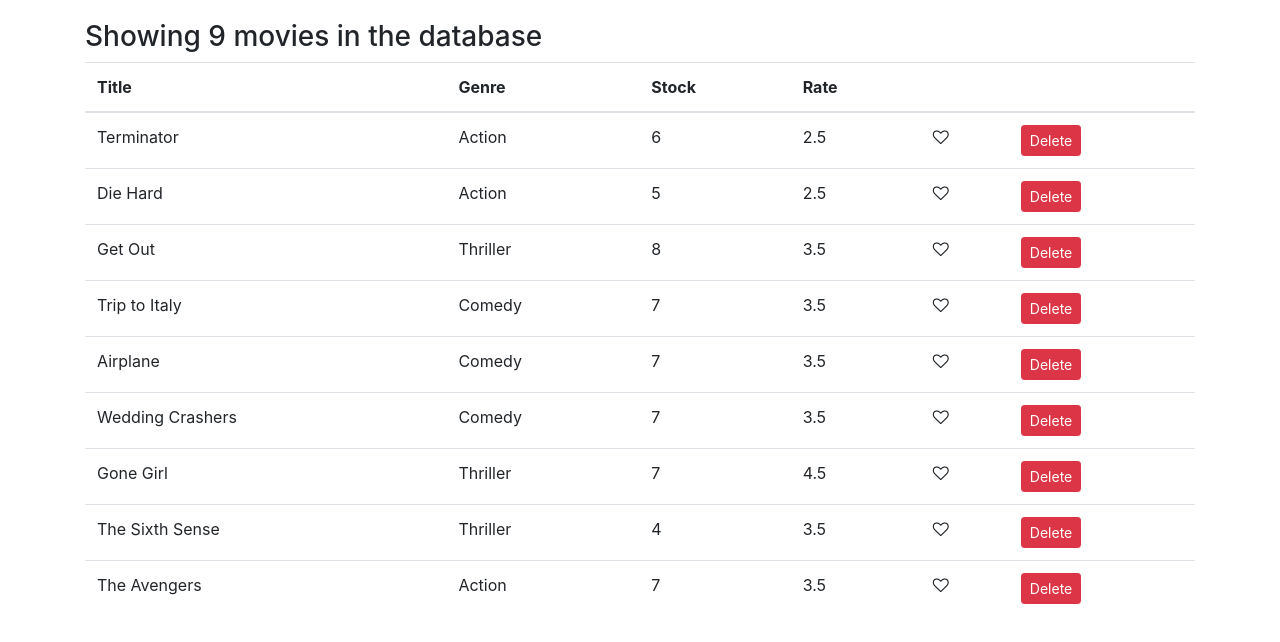
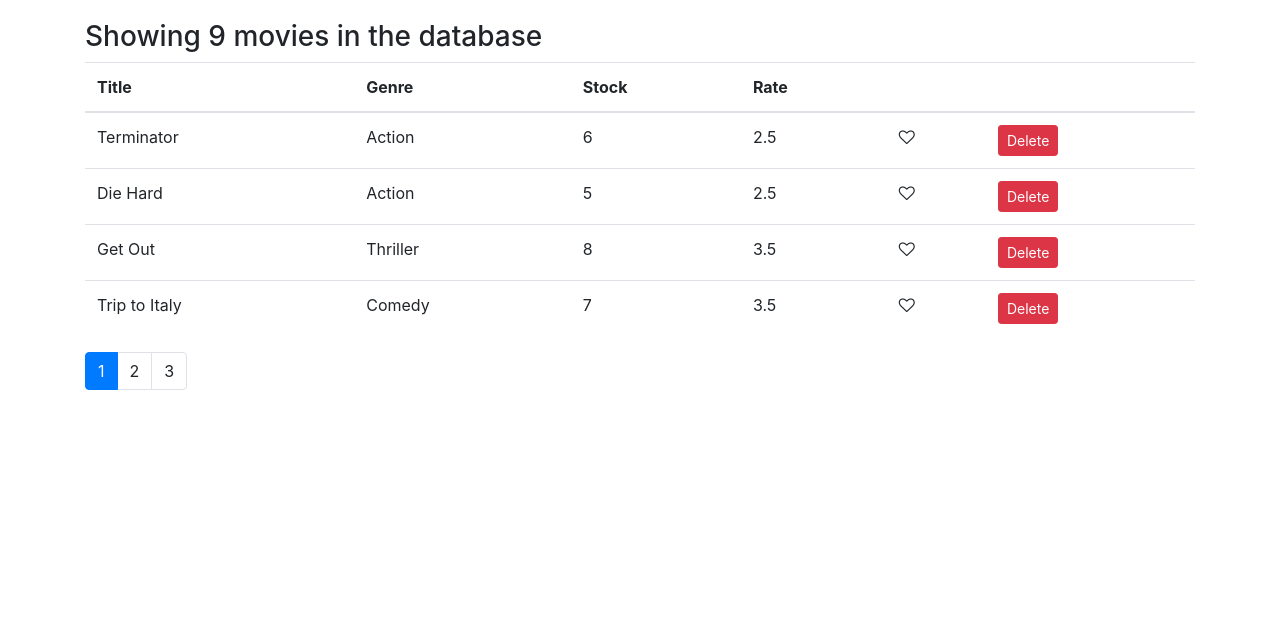
Before and after one commit to louisgurung/MovieList, a React (Create React App) app: page / in a window 1280 px wide. Shown: the top 642 px of the page. Built offline with nearby package versions, Linux system fonts and the light colour scheme.

Commit message:
implemented pagination

```diff
--- a/package.json
+++ b/package.json
@@ -9,6 +9,8 @@
     "@testing-library/user-event": "^7.2.1",
     "bootstrap": "^4.1.1",
     "font-awesome": "^4.7.0",
+    "lodash": "^4.17.10",
+    "prop-types": "^15.6.2",
     "react": "^16.12.0",
     "react-dom": "^16.12.0",
     "react-scripts": "3.3.0"
--- /dev/null
+++ b/src/Components/common/pagination.jsx
@@ -0,0 +1,35 @@
+import React, { Component } from "react";
+import _ from "lodash";
+import PropTypes from "prop-types";
+
+const Pagination = props => {
+  const { itemsCount, pageSize, onPageChange, currentPage } = props;
+
+  const pagesCount = Math.ceil(itemsCount / pageSize);
+  if (pagesCount === 1) return null;
+  const pages = _.range(1, pagesCount + 1);
+  return (
+    <nav>
+      <ul className="pagination">
+        {pages.map(page => (
+          <li
+            key={page}
+            className={page === currentPage ? "page-item active" : "page-item"}
+          >
+            <a onClick={() => props.onPageChange(page)} className="page-link">
+              {page}
+            </a>
+          </li>
+        ))}
+      </ul>
+    </nav>
+  );
+};
+
+Pagination.propTypes = {
+  itemsCount: PropTypes.number.isRequired,
+  pageSize: PropTypes.number.isRequired,
+  onPageChange: PropTypes.func.isRequired,
+  currentPage: PropTypes.number.isRequired
+};
+export default Pagination;
--- a/src/Components/movies.jsx
+++ b/src/Components/movies.jsx
@@ -1,9 +1,13 @@
 import React, { Component } from "react";
 import { getMovies } from "../services/fakeMovieService";
 import Like from "./common/like";
+import Pagination from "./common/pagination";
+import { paginate } from "../utils/paginate";
 class Movies extends Component {
   state = {
-    movies: getMovies()
+    movies: getMovies(),
+    currentPage: 1,
+    pageSize: 4
   };
 
   handleDelete = movie => {
@@ -18,12 +22,20 @@
     movies[index].liked = !movies[index].liked;
     this.setState({ movies });
   };
+  handlePageChange = page => {
+    this.setState({ currentPage: page });
+  };
   render() {
+    const { length: count } = this.state.movies;
+    const { pageSize, currentPage, movies: allMovies } = this.state;
     if (this.state.movies.length == 0)
       return <h3>There are no movies in the database.</h3>;
+
+    const movies = paginate(allMovies, currentPage, pageSize);
+
     return (
       <div>
-        <h3>Showing {this.state.movies.length} movies in the database</h3>
+        <h3>Showing {count} movies in the database</h3>
         <table className="table">
           <thead>
             <tr>
@@ -36,7 +48,7 @@
             </tr>
           </thead>
           <tbody>
-            {this.state.movies.map(movie => (
+            {movies.map(movie => (
               <tr key={movie._id}>
                 <td>{movie.title}</td>
                 <td>{movie.genre.name}</td>
@@ -60,6 +72,12 @@
             ))}
           </tbody>
         </table>
+        <Pagination
+          itemsCount={count}
+          pageSize={pageSize}
+          onPageChange={this.handlePageChange}
+          currentPage={currentPage}
+        />
       </div>
     );
   }
--- /dev/null
+++ b/src/utils/paginate.js
@@ -0,0 +1,9 @@
+import _ from "lodash";
+
+export function paginate(items, pageNumber, pageSize) {
+  const startIndex = (pageNumber - 1) * pageSize;
+  return _(items)
+    .slice(startIndex)
+    .take(pageSize)
+    .value();
+}
```
Also changed, not shown: 1 other file (tests, documents, lock files or other folders).
